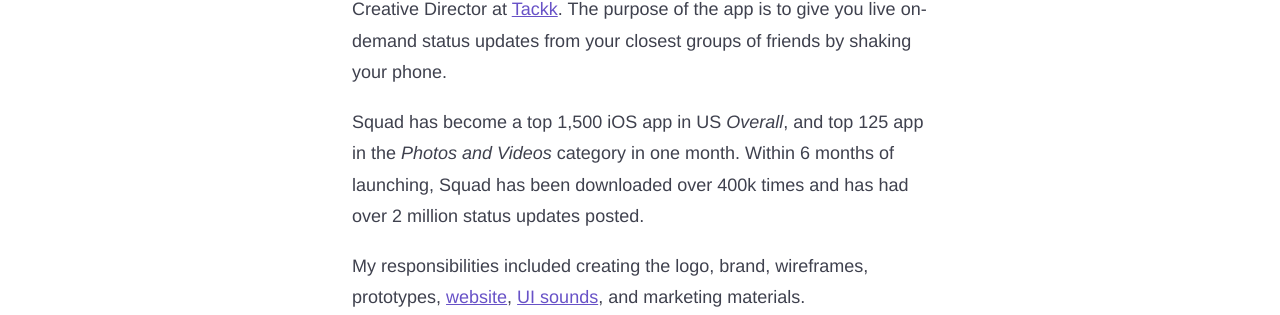
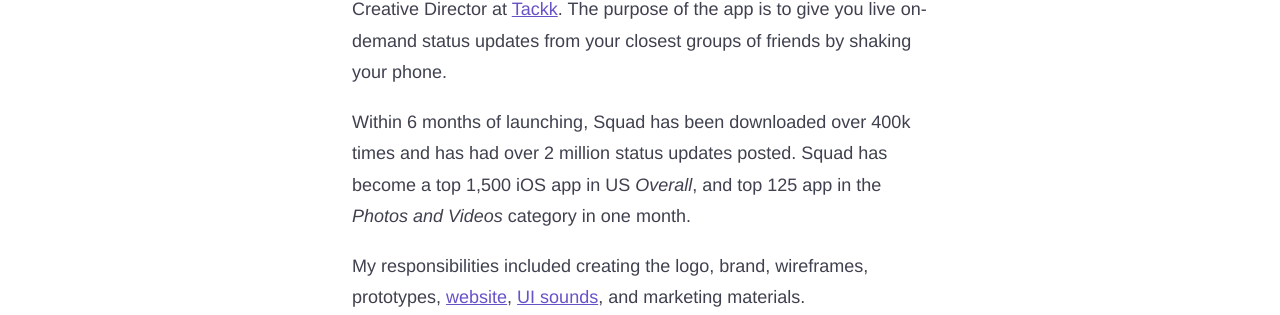
Before and after one commit to danklammer/danklammer.github.io, a Jekyll site: the page built from work/_posts/2016-01-01-squad.md, in a window 1280 px wide. Shown: the part 816-1131 px from the top of the page. Built offline with Jekyll 4.4.1, drawn with Linux system fonts in a browser that asks for light colours.

Commit message:
Swap sentences

```diff
--- a/work/_posts/2016-01-01-squad.md
+++ b/work/_posts/2016-01-01-squad.md
@@ -16,7 +16,7 @@
 
 Squad is an [iOS] and [Android] app in which I lead design efforts as Creative Director at [Tackk]. The purpose of the app is to give you live on-demand status updates from your closest groups of friends by shaking your phone.
 
-Squad has become a top 1,500 iOS app in US *Overall*, and top 125 app in the *Photos and Videos* category in one month. Within 6 months of launching, Squad has been downloaded over 400k times and has had over 2 million status updates posted.
+Within 6 months of launching, Squad has been downloaded over 400k times and has had over 2 million status updates posted. Squad has become a top 1,500 iOS app in US *Overall*, and top 125 app in the *Photos and Videos* category in one month.
 
 My responsibilities included creating the logo, brand, wireframes, prototypes, [website], [UI sounds], and marketing materials.
 
```
